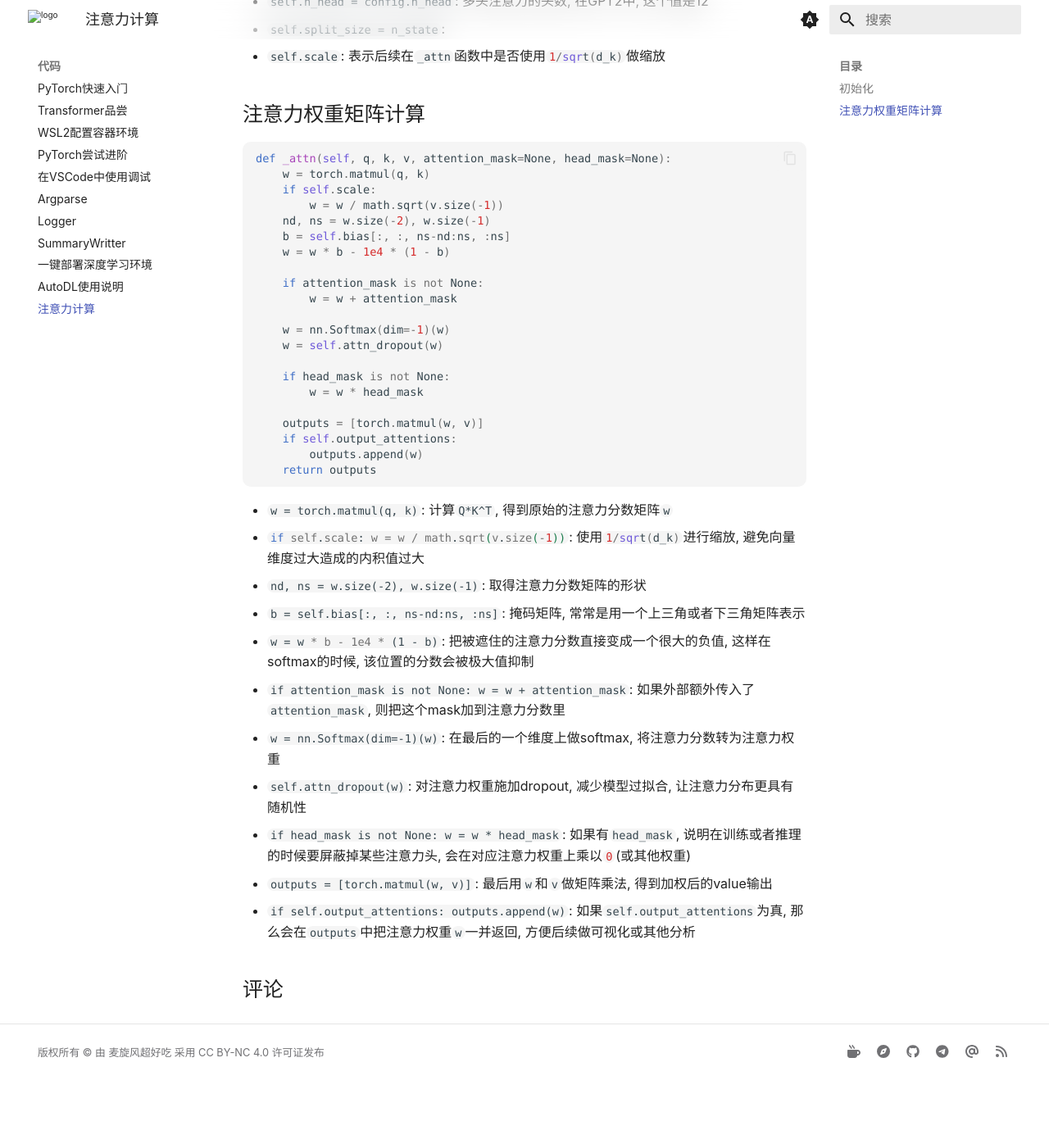
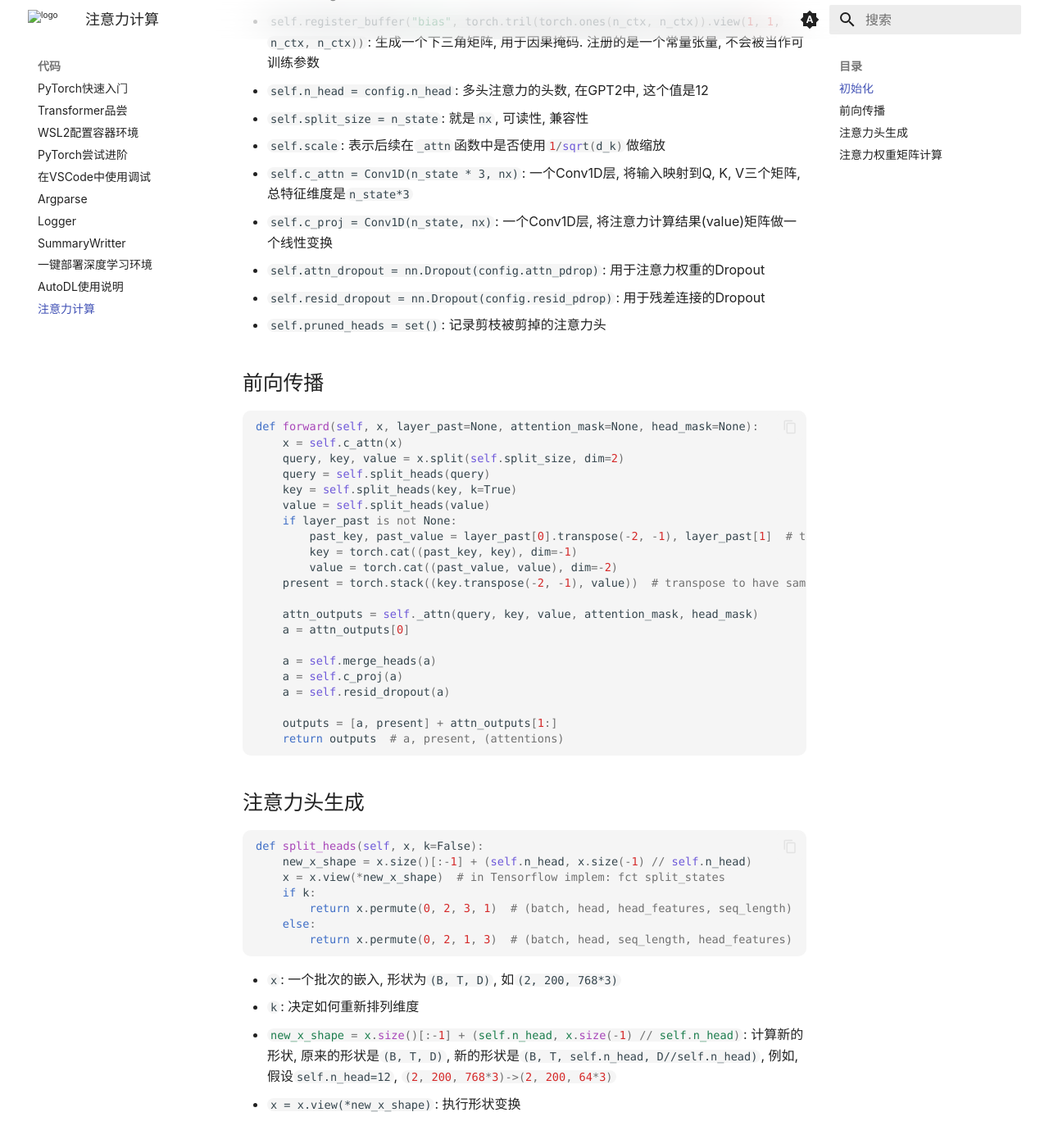
Before and after one commit to ricolxwz/note, an MkDocs documentation site: the page built from docs/code/attn.md, in a window 1280 px wide and 1400 px high, scrolled down 1094 px. Shown: the top 1396 px of the window at 82% size. Built offline with MkDocs 1.6.1 and Material for MkDocs 9.7.7, drawn with Linux system fonts in a browser that asks for light colours; some web fonts are replaced; comment, search, counter and statistics services are not loaded; before the commit the page ends 2414 px from its top, so only the background shows below that; some of the changed text lies outside the part shown.

Commit message:
docs: 更新注意力计算文档，添加前向传播和注意力头生成的详细说明

````diff
--- a/docs/code/attn.md
+++ b/docs/code/attn.md
@@ -4,6 +4,10 @@ comments: true
 ---
 
 下面的代码节选自`site-packages/transformers/modeling_gpt2.py`的`Attention`类.
+
+* `batch_size`: `B`
+* `seq_len`: `T`
+* `hidden_dim`: `D`
 
 ## 初始化
 
@@ -35,9 +39,56 @@ def __init__(self, nx, n_ctx, config, scale=False):
 * `assert n_state % config.n_head`: 确保`n_state`可以被`n_head`整除, 在多头注意力中会把embedding的维度平分到各个头上
 * `self.register_buffer("bias", torch.tril(torch.ones(n_ctx, n_ctx)).view(1, 1, n_ctx, n_ctx))`: 生成一个下三角矩阵, 用于因果掩码. 注册的是一个常量张量, 不会被当作可训练参数
 * `self.n_head = config.n_head`: 多头注意力的头数, 在GPT2中, 这个值是12
-* `self.split_size = n_state`:
+* `self.split_size = n_state`: 就是`nx`, 可读性, 兼容性
 * `self.scale`: 表示后续在`_attn`函数中是否使用`1/sqrt(d_k)`做缩放
+* `self.c_attn = Conv1D(n_state * 3, nx)`: 一个Conv1D层, 将输入映射到Q, K, V三个矩阵, 总特征维度是`n_state*3`
+* `self.c_proj = Conv1D(n_state, nx)`: 一个Conv1D层, 将注意力计算结果(value)矩阵做一个线性变换
+* `self.attn_dropout = nn.Dropout(config.attn_pdrop)`: 用于注意力权重的Dropout
+* `self.resid_dropout = nn.Dropout(config.resid_pdrop)`: 用于残差连接的Dropout
+* `self.pruned_heads = set()`: 记录剪枝被剪掉的注意力头
 
+## 前向传播
+
+```py
+def forward(self, x, layer_past=None, attention_mask=None, head_mask=None):
+    x = self.c_attn(x)
+    query, key, value = x.split(self.split_size, dim=2)
+    query = self.split_heads(query)
+    key = self.split_heads(key, k=True)
+    value = self.split_heads(value)
+    if layer_past is not None:
+        past_key, past_value = layer_past[0].transpose(-2, -1), layer_past[1]  # transpose back cf below
+        key = torch.cat((past_key, key), dim=-1)
+        value = torch.cat((past_value, value), dim=-2)
+    present = torch.stack((key.transpose(-2, -1), value))  # transpose to have same shapes for stacking
+
+    attn_outputs = self._attn(query, key, value, attention_mask, head_mask)
+    a = attn_outputs[0]
+
+    a = self.merge_heads(a)
+    a = self.c_proj(a)
+    a = self.resid_dropout(a)
+
+    outputs = [a, present] + attn_outputs[1:]
+    return outputs  # a, present, (attentions)
+```
+
+## 注意力头生成
+
+```py
+def split_heads(self, x, k=False):
+    new_x_shape = x.size()[:-1] + (self.n_head, x.size(-1) // self.n_head)
+    x = x.view(*new_x_shape)  # in Tensorflow implem: fct split_states
+    if k:
+        return x.permute(0, 2, 3, 1)  # (batch, head, head_features, seq_length)
+    else:
+        return x.permute(0, 2, 1, 3)  # (batch, head, seq_length, head_features)
+```
+
+* `x`: 一个批次的嵌入, 形状为`(B, T, D)`, 如`(2, 200, 768*3)`
+* `k`: 决定如何重新排列维度
+* `new_x_shape = x.size()[:-1] + (self.n_head, x.size(-1) // self.n_head)`: 计算新的形状, 原来的形状是`(B, T, D)`, 新的形状是`(B, T, self.n_head, D//self.n_head)`, 例如, 假设`self.n_head=12`, `(2, 200, 768*3)->(2, 200, 64*3)`
+* `x = x.view(*new_x_shape)`: 执行形状变换
 
 ## 注意力权重矩阵计算
 
````
